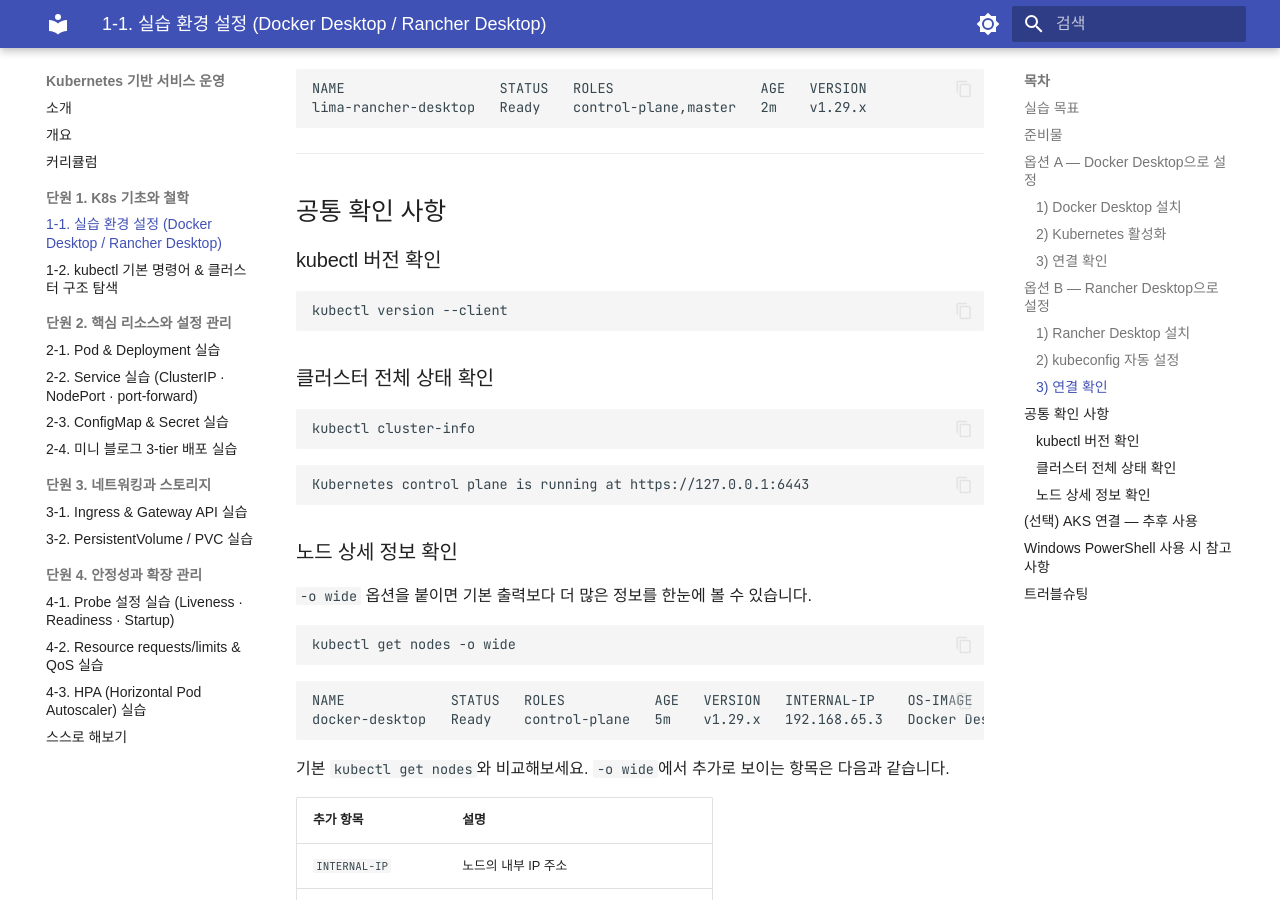
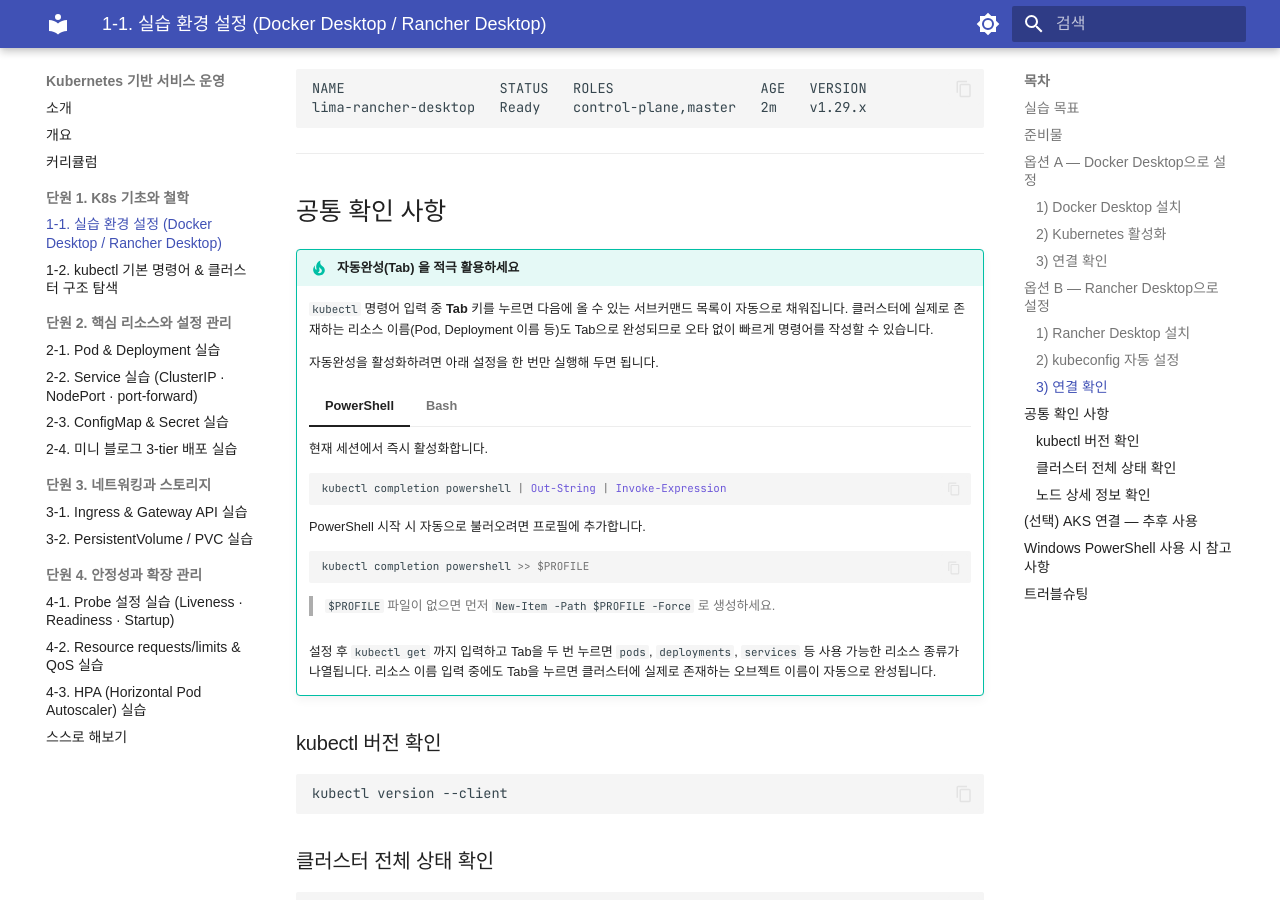
Before and after one commit to skilleat-labs/docker-k8s-labs, an MkDocs documentation site: the page built from docs/modules/module10/1-1.md, in a window 1280 px wide and 900 px high, scrolled down 2370 px. Built offline with MkDocs 1.6.1 and Material for MkDocs 9.7.7, drawn with Linux system fonts in a browser that asks for light colours; some web fonts are replaced.

Commit message:
docs: kubectl 자동완성(Tab) 팁 추가 (PowerShell/Bash)

````diff
--- a/docs/modules/module10/1-1.md
+++ b/docs/modules/module10/1-1.md
@@ -125,6 +125,46 @@ lima-rancher-desktop   Ready    control-plane,master   2m    v1.29.x
 
 ## 공통 확인 사항
 
+!!! tip "자동완성(Tab) 을 적극 활용하세요"
+    `kubectl` 명령어 입력 중 **Tab** 키를 누르면 다음에 올 수 있는 서브커맨드 목록이 자동으로 채워집니다.
+    클러스터에 실제로 존재하는 리소스 이름(Pod, Deployment 이름 등)도 Tab으로 완성되므로
+    오타 없이 빠르게 명령어를 작성할 수 있습니다.
+
+    자동완성을 활성화하려면 아래 설정을 한 번만 실행해 두면 됩니다.
+
+    === "PowerShell"
+        현재 세션에서 즉시 활성화합니다.
+
+        ```powershell
+        kubectl completion powershell | Out-String | Invoke-Expression
+        ```
+
+        PowerShell 시작 시 자동으로 불러오려면 프로필에 추가합니다.
+
+        ```powershell
+        kubectl completion powershell >> $PROFILE
+        ```
+
+        > `$PROFILE` 파일이 없으면 먼저 `New-Item -Path $PROFILE -Force` 로 생성하세요.
+
+    === "Bash"
+        현재 세션에서 즉시 활성화합니다.
+
+        ```bash
+        source <(kubectl completion bash)
+        ```
+
+        터미널을 열 때마다 자동으로 불러오려면 셸 설정 파일에 추가합니다.
+
+        ```bash
+        echo 'source <(kubectl completion bash)' >> ~/.bashrc
+        source ~/.bashrc
+        ```
+
+    설정 후 `kubectl get ` 까지 입력하고 Tab을 두 번 누르면 `pods`, `deployments`, `services` 등
+    사용 가능한 리소스 종류가 나열됩니다. 리소스 이름 입력 중에도 Tab을 누르면
+    클러스터에 실제로 존재하는 오브젝트 이름이 자동으로 완성됩니다.
+
 ### kubectl 버전 확인
 
 ```bash
````
